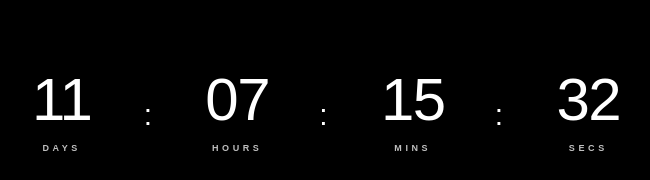
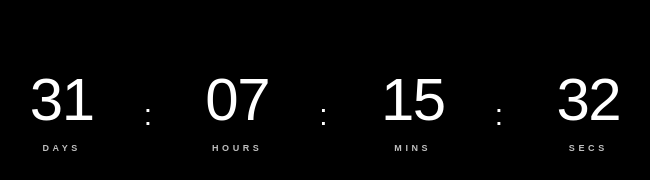
Before and after one commit to abambres/kaosx, a Next.js app: page / in a window 1280 px wide. Shown: the part 247-427 px from the top of the page, without its empty margins (315-965 px from the left). Built offline with nearby package versions, Linux system fonts and the light colour scheme.

Commit message:
Changed the countdown to Feb 1, 2026

```diff
--- a/app/page.tsx
+++ b/app/page.tsx
@@ -6,7 +6,7 @@ import React, { useState, useEffect } from 'react';
 const Countdown = () => {
   const calculateTimeLeft = () => {
     // Target: Jan 5, 2026 midnight
-    const target = new Date('2026-01-12T00:00:00');
+    const target = new Date('2026-02-01T00:00:00');
     const now = new Date();
     const difference = target.getTime() - now.getTime();
 
```
